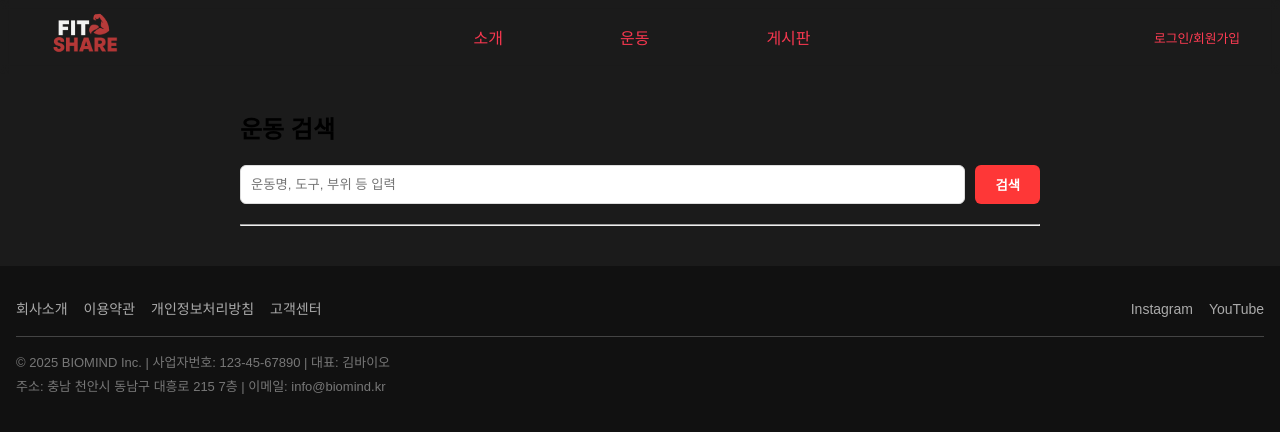
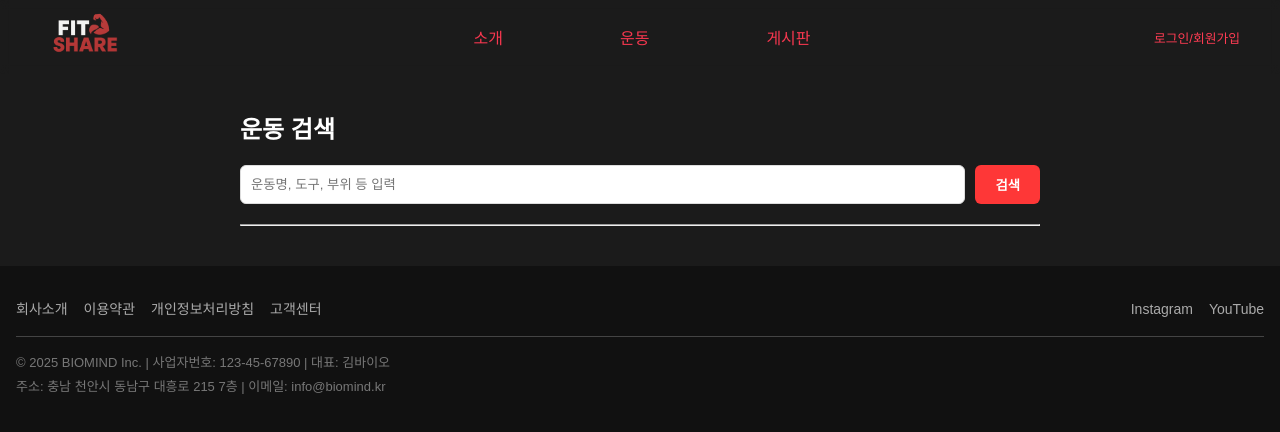
Before and after one commit to kang162002/fitshare, a React (Create React App) app: page /search in a window 1280 px wide. Shown: the top 432 px of the page. Built offline with nearby package versions, Linux system fonts and the light colour scheme.

Commit message:
검색결과 글자컬러변경

```diff
--- a/src/mainScreen/MainScreen.css
+++ b/src/mainScreen/MainScreen.css
@@ -13,7 +13,7 @@ body {
   margin: 0;
   padding: 0;
   font-family: "Pretendard", sans-serif;
-  color:#000000;
+  /* color:#ffffff; */
   background-color:#1b1b1b;
   overflow-x: hidden;
   -webkit-user-select: none;
@@ -562,6 +562,7 @@ footer.footer {
 .mainScreen-intro-routine-text-p{
   width: 600px;
   font-size: 1.5rem;
+
 }
 
 .mainScreen-intron-temporary {
--- a/src/mainScreen/MainSearch.css
+++ b/src/mainScreen/MainSearch.css
@@ -3,6 +3,7 @@
   max-width: 800px;
   margin: 0 auto;
   font-family: Arial, sans-serif;
+  color: white;
 }
 
 .mainSearch-title {
@@ -49,7 +50,7 @@
 .mainSearch-subtitle {
   font-size: 30px;
   margin-top: 20px;
-  color: #333;
+  color: #ffffff;
 }
 
 .mainSearch-list {
```
